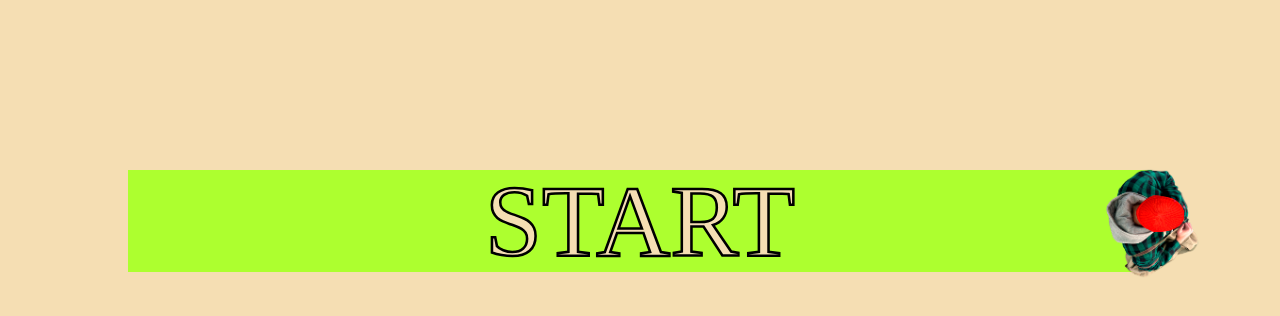
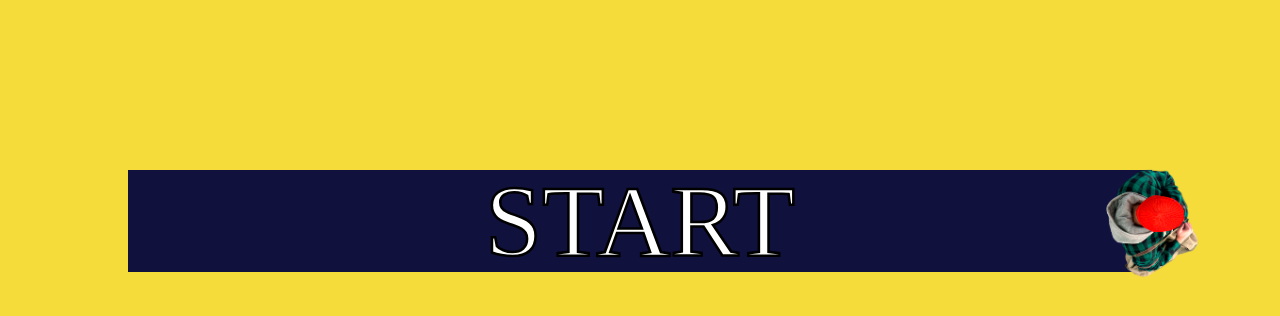
Before and after one commit to ArSe200/PBG_PROJECT, a plain HTML site: page index.html in a window 1280 px wide. Shown: the part 390-706 px from the top of the page. Drawn offline with nearby package versions, Linux system fonts and the light colour scheme.

Commit message:
edited_color

```diff
--- a/style.css
+++ b/style.css
@@ -1,3 +1,8 @@
+:root {
+  --brand-color: #F6DC3B;
+  --dark-color: #10113C;
+}
+
 body {
   /* Запрет на выделение */
   -webkit-user-select: none;
@@ -107,12 +112,12 @@ body {
   left: 0;
   width: 100vw;
   height: 100vh;
-  background-color: wheat;
+  background-color: var(--brand-color);
 }
 
 #loading_screen {
   z-index: 9999;
-  background-color: wheat;
+  background-color: var(--brand-color);
   position: fixed;
   top: 0;
   left: 0;
@@ -138,11 +143,11 @@ body {
   width: 80%;
   height: auto;
   aspect-ratio: 10/1;
-  background-color: greenyellow;
+  background-color: var(--dark-color);
 }
 
 #loading_bar_container > p{
-  color: wheat;
+  color: white;
   position: absolute;
   margin: auto;
   top: 50%;
@@ -155,7 +160,7 @@ body {
   right: 0;
   width: 100%;
   height: 100%;
-  background-color: wheat;
+  background-color: var(--brand-color);
 }
 
 #loading_img {
```
